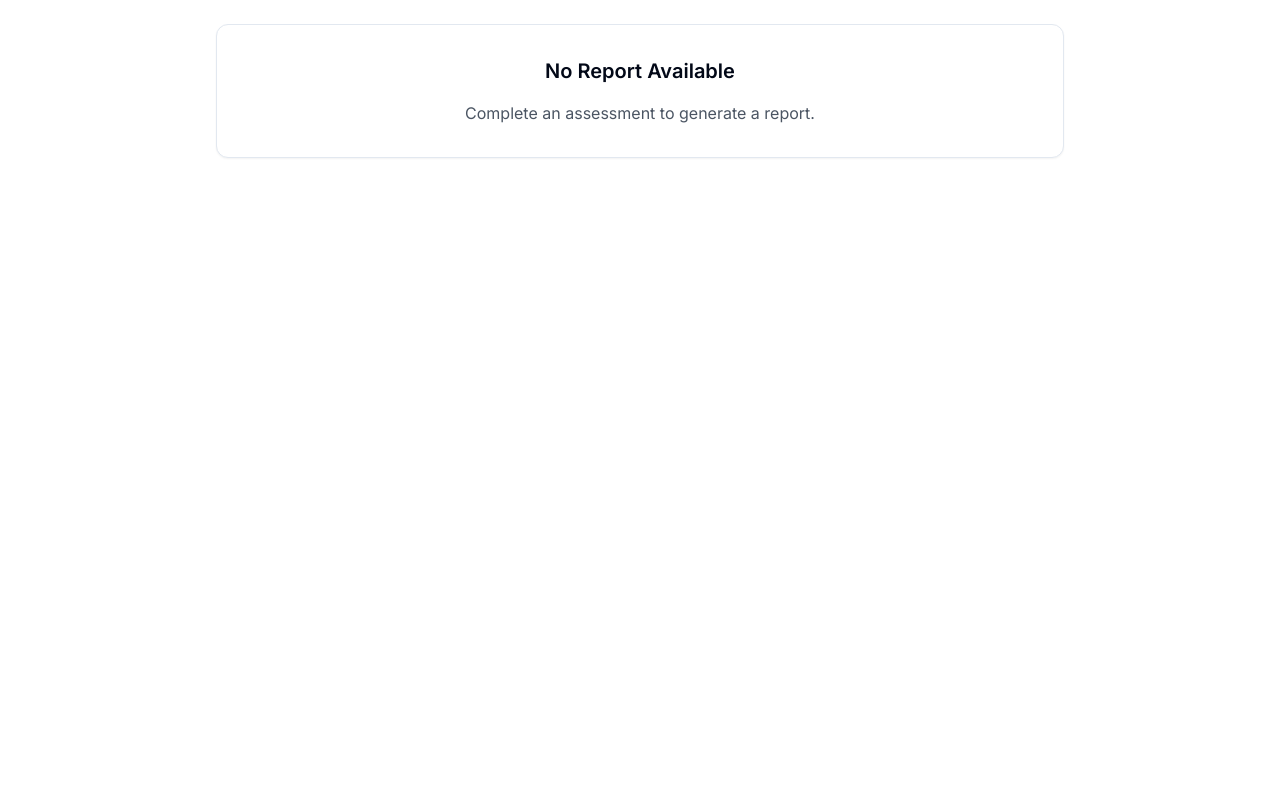
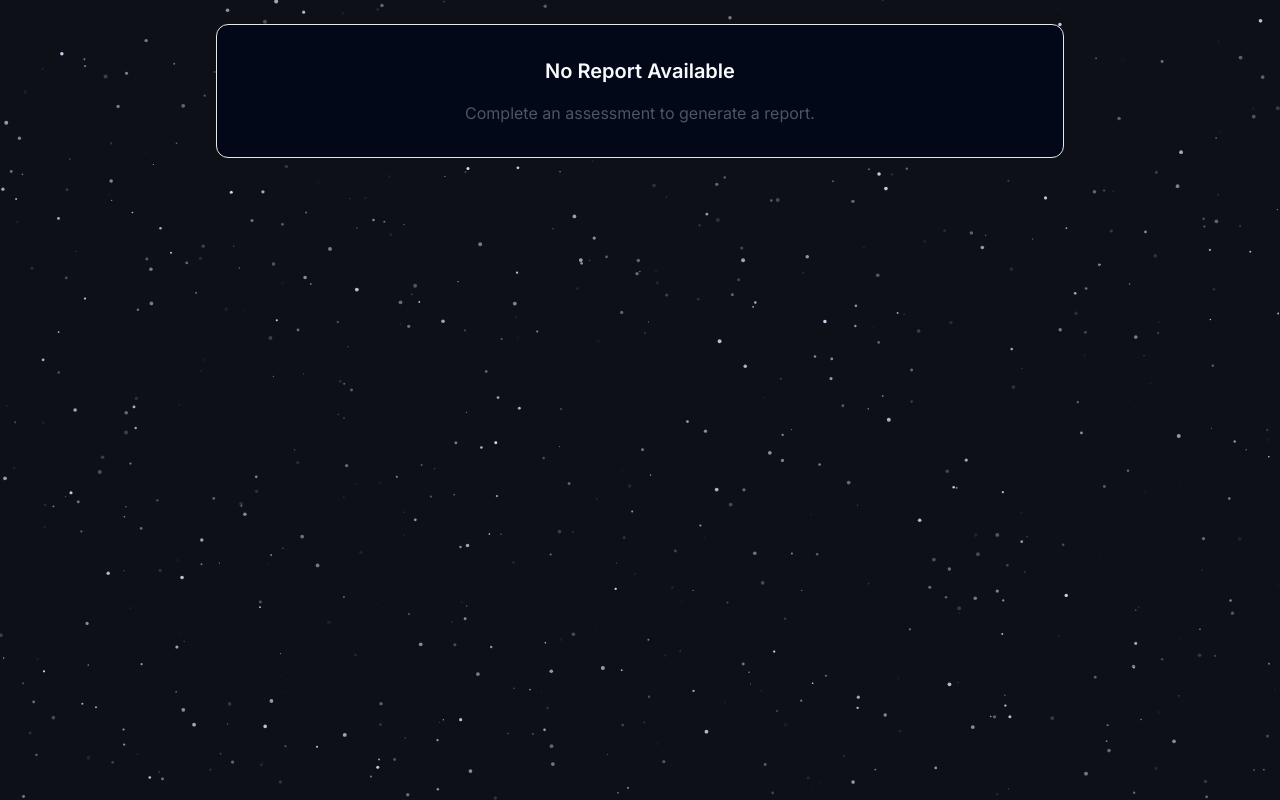
Before and after one commit to avschaefer/cloudhire, a Next.js app: page /report in a window 1280 px wide. Built offline with nearby package versions, Linux system fonts and the light colour scheme.

Commit message:
fix: make background transparent for visible stars
Ensure page background is fully transparent to show animated stars.

#VERCEL_SKIP

Co-authored-by: Andrew Schaefer <218853615+avschaefer@users.noreply.github.com>

```diff
--- a/app/globals.css
+++ b/app/globals.css
@@ -2,37 +2,23 @@
 @tailwind components;
 @tailwind utilities;
 
+/* This CSS is crucial for making the background visible */
 @layer base {
-  :root {
-    --background: 0 0% 100%;
-    --foreground: 222.2 84% 4.9%;
-    --card: 0 0% 100%;
-    --card-foreground: 222.2 84% 4.9%;
-    --popover: 0 0% 100%;
-    --popover-foreground: 222.2 84% 4.9%;
-    --primary: 221.2 83.2% 53.3%;
-    --primary-foreground: 210 40% 98%;
-    --secondary: 210 40% 96%;
-    --secondary-foreground: 222.2 84% 4.9%;
-    --muted: 210 40% 96%;
-    --muted-foreground: 215.4 16.3% 46.9%;
-    --accent: 210 40% 96%;
-    --accent-foreground: 222.2 84% 4.9%;
-    --destructive: 0 84.2% 60.2%;
-    --destructive-foreground: 210 40% 98%;
-    --border: 214.3 31.8% 91.4%;
-    --input: 214.3 31.8% 91.4%;
-    --ring: 221.2 83.2% 53.3%;
-    --radius: 0.75rem;
-    --chart-1: 12 76% 61%;
-    --chart-2: 173 58% 39%;
-    --chart-3: 197 37% 24%;
-    --chart-4: 43 74% 66%;
-    --chart-5: 27 87% 67%;
+  /* Forcing a transparent background on the root elements */
+  html,
+  body {
+    background-color: transparent !important;
   }
 
-  .dark {
-    --background: 222.2 84% 4.9%;
+  /* Ensure the body takes up the full height */
+  body {
+    min-height: 100vh;
+  }
+
+  /* We remove the default background color from shadcn's theme system,
+     as our background is now handled by the canvas component. */
+  :root {
+    --background: transparent; /* Set to transparent */
     --foreground: 210 40% 98%;
     --card: 222.2 84% 4.9%;
     --card-foreground: 210 40% 98%;
@@ -51,84 +37,28 @@
     --border: 217.2 32.6% 17.5%;
     --input: 217.2 32.6% 17.5%;
     --ring: 224.3 76.3% 94.1%;
-    --chart-1: 220 70% 50%;
-    --chart-2: 160 60% 45%;
-    --chart-3: 30 80% 55%;
-    --chart-4: 280 65% 60%;
-    --chart-5: 340 75% 55%;
+    --radius: 0.75rem;
+  }
+
+  .dark {
+    --background: transparent; /* Also transparent for dark mode */
+    --foreground: 210 40% 98%;
+    --card: 222.2 84% 4.9%;
+    --card-foreground: 210 40% 98%;
+    --popover: 222.2 84% 4.9%;
+    --popover-foreground: 210 40% 98%;
+    --primary: 217.2 91.2% 59.8%;
+    --primary-foreground: 222.2 84% 4.9%;
+    --secondary: 217.2 32.6% 17.5%;
+    --secondary-foreground: 210 40% 98%;
+    --muted: 217.2 32.6% 17.5%;
+    --muted-foreground: 215 20.2% 65.1%;
+    --accent: 217.2 32.6% 17.5%;
+    --accent-foreground: 210 40% 98%;
+    --destructive: 0 62.8% 30.6%;
+    --destructive-foreground: 210 40% 98%;
+    --border: 217.2 32.6% 17.5%;
+    --input: 217.2 32.6% 17.5%;
+    --ring: 224.3 76.3% 94.1%;
   }
 }
-
-@layer base {
-  * {
-    @apply border-border;
-  }
-  body {
-    @apply bg-background text-foreground;
-  }
-}
-
-/* Custom styles for the exam interface */
-.exam-container {
-  @apply max-w-4xl mx-auto p-6;
-}
-
-.question-card {
-  @apply bg-white rounded-lg shadow-sm border p-6 mb-6;
-}
-
-.progress-bar {
-  @apply w-full bg-gray-200 rounded-full h-2;
-}
-
-.progress-fill {
-  @apply bg-blue-600 h-2 rounded-full transition-all duration-300;
-}
-
-.timer {
-  @apply bg-red-50 border border-red-200 rounded-lg p-3 text-red-800;
-}
-
-.answer-input {
-  @apply w-full p-3 border border-gray-300 rounded-lg focus:ring-2 focus:ring-blue-500 focus:border-transparent;
-}
-
-.multiple-choice-option {
-  @apply flex items-center p-3 border border-gray-200 rounded-lg cursor-pointer hover:bg-gray-50 transition-colors;
-}
-
-.multiple-choice-option.selected {
-  @apply bg-blue-50 border-blue-300;
-}
-
-.navigation-buttons {
-  @apply flex justify-between items-center mt-8 pt-6 border-t;
-}
-
-.btn-primary {
-  @apply bg-blue-600 text-white px-6 py-2 rounded-lg hover:bg-blue-700 transition-colors;
-}
-
-.btn-secondary {
-  @apply bg-gray-200 text-gray-800 px-6 py-2 rounded-lg hover:bg-gray-300 transition-colors;
-}
-
-.results-summary {
-  @apply bg-gradient-to-r from-blue-50 to-indigo-50 rounded-lg p-6 mb-6;
-}
-
-.score-display {
-  @apply text-3xl font-bold text-blue-600;
-}
-
-.feedback-section {
-  @apply bg-white rounded-lg shadow-sm border p-6 mb-4;
-}
-
-.strength-item {
-  @apply text-green-600 flex items-center mb-2;
-}
-
-.improvement-item {
-  @apply text-amber-600 flex items-center mb-2;
-}
--- a/app/layout.tsx
+++ b/app/layout.tsx
@@ -4,13 +4,14 @@ import { Inter } from "next/font/google"
 import "./globals.css"
 import { ThemeProvider } from "@/components/theme-provider"
 import { Toaster } from "@/components/ui/sonner"
+import StarryBackground from "@/components/StarryBackground"
 
 const inter = Inter({ subsets: ["latin"] })
 
 export const metadata: Metadata = {
   title: "CloudHire - Technical Assessment",
   description: "AI-powered technical assessment platform",
-    generator: 'v0.dev'
+  generator: "v0.dev",
 }
 
 export default function RootLayout({
@@ -20,9 +21,12 @@ export default function RootLayout({
 }) {
   return (
     <html lang="en" suppressHydrationWarning>
-      <body className={inter.className}>
-        <ThemeProvider attribute="class" defaultTheme="light" enableSystem disableTransitionOnChange>
-          {children}
+      {/* The body is made transparent to see the canvas behind it. */}
+      <body className={`${inter.className} bg-transparent`}>
+        <StarryBackground />
+        <ThemeProvider attribute="class" defaultTheme="dark" enableSystem={false} disableTransitionOnChange>
+          {/* The main content area is now the scrollable container */}
+          <main className="relative z-10 h-screen overflow-y-auto">{children}</main>
           <Toaster />
         </ThemeProvider>
       </body>
--- /dev/null
+++ b/components/StarryBackground.tsx
@@ -0,0 +1,92 @@
+"use client"
+
+import { useEffect, useRef } from "react"
+
+// This component creates the animated starry background using the HTML5 Canvas API.
+// It is designed to be efficient and run entirely on the client side.
+export default function StarryBackground() {
+  const canvasRef = useRef<HTMLCanvasElement>(null)
+
+  useEffect(() => {
+    const canvas = canvasRef.current
+    if (!canvas) return
+
+    const ctx = canvas.getContext("2d")
+    if (!ctx) return
+
+    let stars: { x: number; y: number; size: number; maxAlpha: number; alphaOffset: number }[] = []
+    let animationFrameId: number
+    let frameCount = 0
+
+    const numStars = 800
+
+    // Initializes or re-initializes the stars array
+    const createStars = () => {
+      stars = []
+      for (let i = 0; i < numStars; i++) {
+        stars.push({
+          x: Math.random() * canvas.width,
+          y: Math.random() * canvas.height,
+          size: Math.random() * 1.5 + 0.5,
+          maxAlpha: Math.random() * 155 + 100, // Random max brightness
+          alphaOffset: Math.random() * Math.PI * 2, // Random start for the sparkle effect
+        })
+      }
+    }
+
+    // Handles window resizing
+    const resizeHandler = () => {
+      canvas.width = window.innerWidth
+      canvas.height = window.innerHeight
+      createStars()
+    }
+
+    // The main animation loop
+    const draw = () => {
+      if (!ctx) return
+
+      // Clear the canvas with the dark background color each frame
+      ctx.fillStyle = "rgb(13, 17, 23)"
+      ctx.fillRect(0, 0, canvas.width, canvas.height)
+
+      // Draw each star with a sparkling effect
+      stars.forEach((star) => {
+        // Sine wave creates a smooth pulsing effect for the alpha (transparency)
+        const pulse = (Math.sin(frameCount * 0.02 + star.alphaOffset) + 1) / 2
+        const currentAlpha = star.maxAlpha * pulse
+
+        ctx.fillStyle = `rgba(220, 225, 255, ${currentAlpha / 255})`
+        ctx.beginPath()
+        ctx.arc(star.x, star.y, star.size, 0, Math.PI * 2)
+        ctx.fill()
+      })
+
+      frameCount++
+      animationFrameId = window.requestAnimationFrame(draw)
+    }
+
+    // Initial setup
+    resizeHandler()
+    draw()
+
+    // Add event listener for resizing
+    window.addEventListener("resize", resizeHandler)
+
+    // Cleanup function to stop animation and remove listener when component unmounts
+    return () => {
+      window.removeEventListener("resize", resizeHandler)
+      window.cancelAnimationFrame(animationFrameId)
+    }
+  }, [])
+
+  return (
+    <canvas
+      ref={canvasRef}
+      className="fixed top-0 left-0 w-full h-full -z-50" // Use a very low z-index to ensure it's in the back
+      style={{
+        // This CSS background provides the static gradient overlay
+        backgroundImage: "radial-gradient(at 50% 0%, hsla(220, 40%, 15%, 1) 0px, transparent 70%)",
+      }}
+    />
+  )
+}
```
